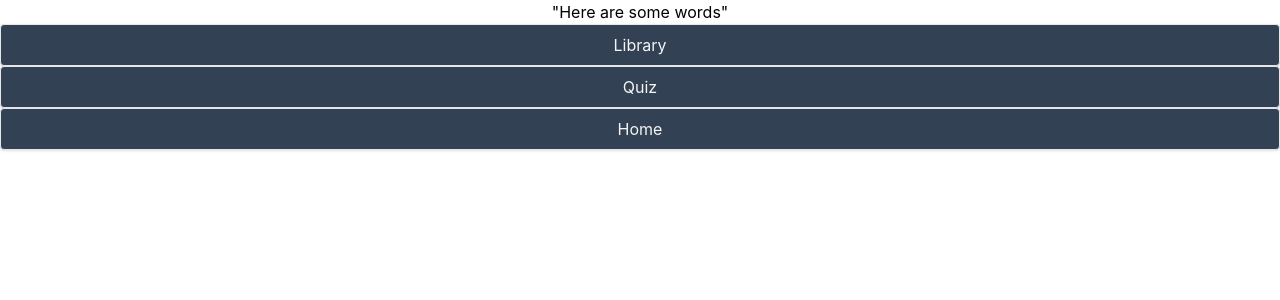
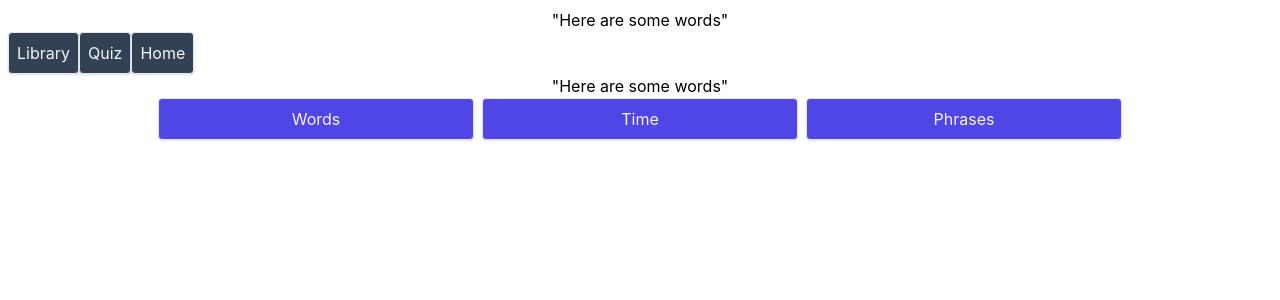
Before and after one commit to LumberJon1/JapaneseFlashcards, a React (Create React App) app: page / in a window 1280 px wide. Shown: the top 300 px of the page. Built offline with nearby package versions, Linux system fonts and the light colour scheme.

Commit message:
Added some conditional rendering in navbar

```diff
--- a/script.js
+++ b/script.js
@@ -1,4 +1,4 @@
-const library = require("./library");
+const library = require("./src/library");
 
 // // Global to store current category
 // let category = "";
--- a/src/App.js
+++ b/src/App.js
@@ -2,12 +2,14 @@ import React from 'react';
 import logo from './logo.svg';
 import './App.css';
 import Navbar from "./components/Navbar";
+import QuizCategories from './components/QuizCategories';
 
 function App() {
   return (
-    <div className="App">
+    <div className="App w-screen h-screen flex flex-col items-center p-2">
       {/* Navbar and hamburger menu */}
-      <Navbar></Navbar>
+      <Navbar className="w-full"></Navbar>
+      <QuizCategories></QuizCategories>
       {/* Flashcard Categories */}
       {/* Flashcard */}
       {/* Bottom Buttons */}
--- a/src/components/Navbar/index.js
+++ b/src/components/Navbar/index.js
@@ -1,9 +1,10 @@
-import React from "react";
+import React, {useEffect, useState} from "react";
+import QuizCategories from "../QuizCategories";
 
 function Navbar() {
 
     // Navbar menu items
-    const menuItems = [
+    const [menuItems] = useState([
         {
             name: "Library",
             link: ""
@@ -16,17 +17,31 @@ function Navbar() {
             name: "Home",
             link: ""
         }
-    ];
+    ]);
+
+    // Define number to dynamically adjust category button sizes
+    const buttonWidth = menuItems.length;
+
+    // Direct vDOM to re-render changes to selected category
+    const [currentCategory, setCurrentCategory] = useState(menuItems[0]);
+    useEffect(() => {
+
+    }, [currentCategory]);
 
     return (
-        <div>
+        <div className="w-full">
             "Here are some words"
-            <ul>
+            <ul className="flex items-center">
                 {menuItems.map((item) => (
                     <li
-                        className="flex bg-slate-700 items-center justify-center p-2 border rounded shadow text-zinc-100"
+                        onClick={() => {setCurrentCategory(item.name)
+                            console.log("name: "+item.name);
+                            console.log("current category: "+currentCategory);
+                        }}
+                        /* Conditionally add the "Active" class so long as the item name matches currentCategory.*/
+                        className={`flex bg-slate-700 items-center justify-center p-2 border rounded shadow text-zinc-100 w-1/${buttonWidth} ${currentCategory.name === item.name && "navActive"}`}
                         key={item.name}
-                    >
+                        >
                         {item.name}
                     </li>
 
--- /dev/null
+++ b/src/components/QuizCategories/index.js
@@ -0,0 +1,49 @@
+import React from "react";
+
+function QuizCategories() {
+
+    // Navbar menu items
+    const categoryItems = [
+        {
+            name: "Words",
+            link: ""
+        },
+        {
+            name: "Time",
+            link: ""
+        },
+        {
+            name: "Phrases",
+            link: ""
+        }
+    ];
+
+    // Define number to dynamically adjust category button sizes
+    const buttonWidth = categoryItems.length;
+
+    // Function handler for category items being clicked
+    const navButtonClicked = function(buttonName) {
+        console.log("Clicked "+buttonName)
+    }
+
+    return (
+        <div className="w-full">
+            "Here are some words"
+            <ul className="flex items-center justify-center">
+                {categoryItems.map((item) => (
+                    <li
+                        className={"flex bg-indigo-600 items-center justify-center p-2 mx-1 border rounded shadow text-zinc-100 w-1/4"}
+                        key={item.name}
+                    >
+                        <span onClick={() => navButtonClicked(item.name)}>
+                            {item.name}
+                        </span>
+                    </li>
+
+                ))}
+            </ul>
+        </div>
+    );
+}
+
+export default QuizCategories;
```
Also changed, not shown: src/library.js (renamed from library.js).
